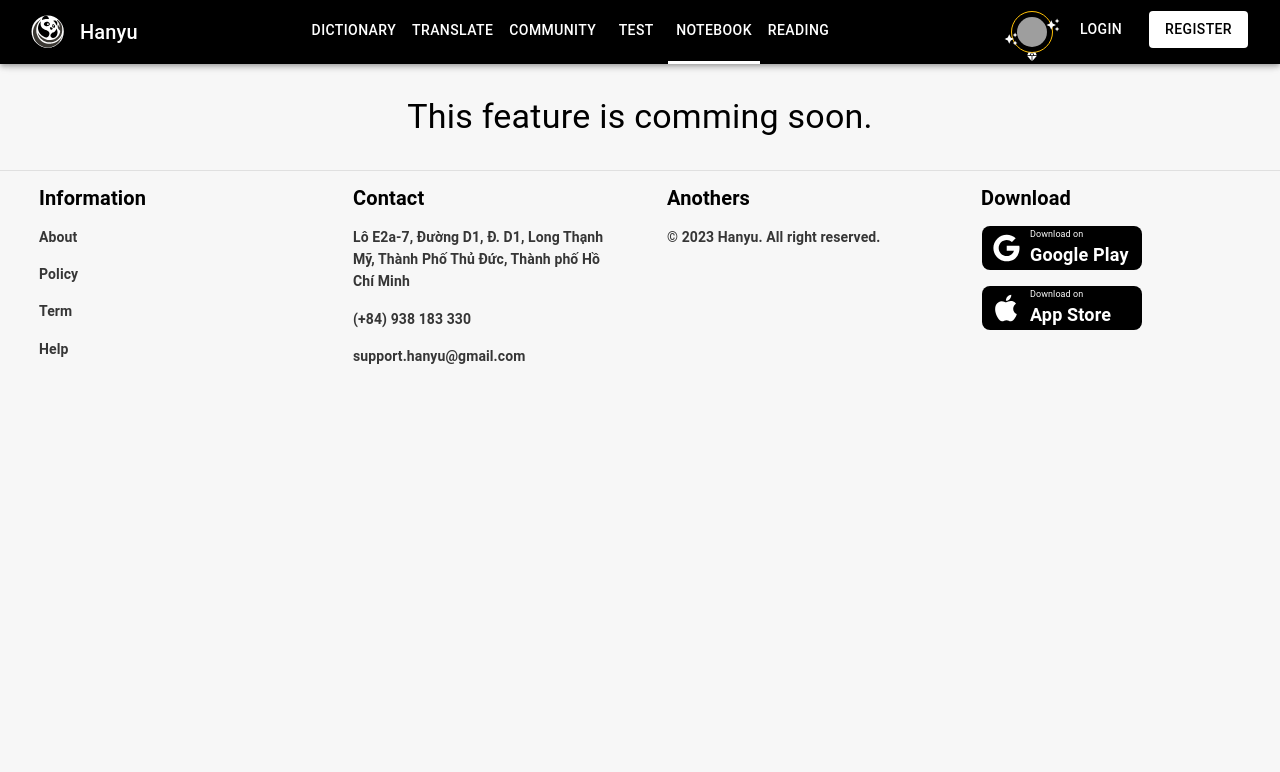
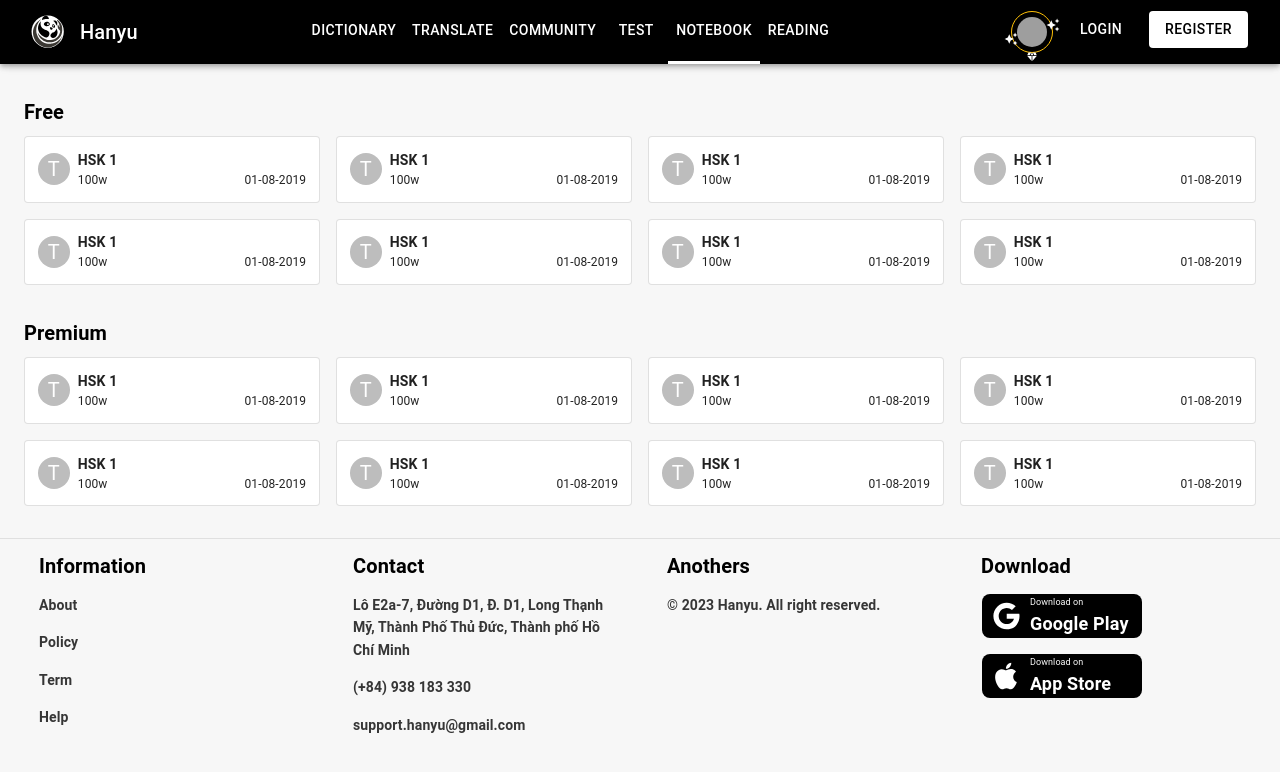
Before and after one commit to khoahd7621/exe201-mvp, a React (Vite) app in the folder hanyu-fe/: page /notebook in a window 1280 px wide. Shown: the top 772 px of the page. Built offline with nearby package versions, Linux system fonts and the light colour scheme; grey boxes are pictures that could not be loaded.

Commit message:
Implement NoteBook page

```diff
--- /dev/null
+++ b/hanyu-fe/src/modules/notebook/components/NoteBookCard.tsx
@@ -0,0 +1,39 @@
+import { Avatar, Card, Grid, Stack, Typography } from "@mui/material";
+
+export default function NoteBookCard() {
+  return (
+    <Grid item xs={12} sm={6} md={3}>
+      <Card
+        variant="outlined"
+        sx={{
+          padding: "0.8rem",
+          cursor: "pointer",
+          "&:hover": {
+            boxShadow:
+              "rgba(50, 50, 93, 0.25) 0px 6px 12px -2px, rgba(0, 0, 0, 0.3) 0px 3px 7px -3px",
+          },
+        }}
+      >
+        <Stack direction="row" gap={1} alignItems="center">
+          <Avatar children={"T"} sx={{ width: 32, height: 32 }} />
+          <Stack
+            sx={{
+              overflow: "hidden",
+              textOverflow: "ellipsis",
+            }}
+            flexGrow={1}
+          >
+            <Typography fontSize={14} fontWeight="bold" noWrap>
+              HSK 1
+            </Typography>
+
+            <Stack direction="row" justifyContent="space-between">
+              <Typography fontSize={12}>100w</Typography>
+              <Typography fontSize={12}>01-08-2019</Typography>
+            </Stack>
+          </Stack>
+        </Stack>
+      </Card>
+    </Grid>
+  );
+}
--- /dev/null
+++ b/hanyu-fe/src/modules/notebook/components/index.ts
@@ -0,0 +1,3 @@
+import NoteBookCard from "./NoteBookCard";
+
+export { NoteBookCard };
--- a/hanyu-fe/src/pages/NoteBookPage.tsx
+++ /dev/null
@@ -1,11 +0,0 @@
-import { Container, Typography } from "@mui/material";
-
-export default function NoteBookPage() {
-  return (
-    <Container maxWidth={false} sx={{ margin: "2rem 0" }}>
-      <Typography variant="h4" sx={{ textAlign: "center" }}>
-        This feature is comming soon.
-      </Typography>
-    </Container>
-  );
-}
--- a/hanyu-fe/src/pages/index.ts
+++ b/hanyu-fe/src/pages/index.ts
@@ -1,7 +1,6 @@
 import DictionaryPage from "./DictionaryPage";
 import TranslatePage from "./TranslatePage";
 import CommunityPage from "./CommunityPage";
-import NoteBookPage from "./NoteBookPage";
 import ReadingPage from "./ReadingPage";
 
 import ExamPage from "./test/ExamPage";
@@ -11,6 +10,8 @@ import QuizPage from "./test/QuizPage";
 import LoginPage from "./auth/LoginPage";
 import RegisterPage from "./auth/RegisterPage";
 import ProfilePage from "./auth/ProfilePage";
+
+import NoteBookPage from "./notebook/NoteBookPage";
 
 export {
   DictionaryPage,
--- /dev/null
+++ b/hanyu-fe/src/pages/notebook/NoteBookPage.tsx
@@ -0,0 +1,43 @@
+import { Box, Container, Grid, Stack, Typography } from "@mui/material";
+
+import { NoteBookCard } from "~/modules/notebook/components";
+
+export default function NoteBookPage() {
+  return (
+    <Container maxWidth={false} sx={{ margin: "2rem 0" }}>
+      <Stack spacing={4}>
+        <Box>
+          <Typography variant="h6" fontWeight="bold" marginBottom={1}>
+            Free
+          </Typography>
+          <Grid container spacing={2}>
+            <NoteBookCard />
+            <NoteBookCard />
+            <NoteBookCard />
+            <NoteBookCard />
+            <NoteBookCard />
+            <NoteBookCard />
+            <NoteBookCard />
+            <NoteBookCard />
+          </Grid>
+        </Box>
+
+        <Box>
+          <Typography variant="h6" fontWeight="bold" marginBottom={1}>
+            Premium
+          </Typography>
+          <Grid container spacing={2}>
+            <NoteBookCard />
+            <NoteBookCard />
+            <NoteBookCard />
+            <NoteBookCard />
+            <NoteBookCard />
+            <NoteBookCard />
+            <NoteBookCard />
+            <NoteBookCard />
+          </Grid>
+        </Box>
+      </Stack>
+    </Container>
+  );
+}
```
